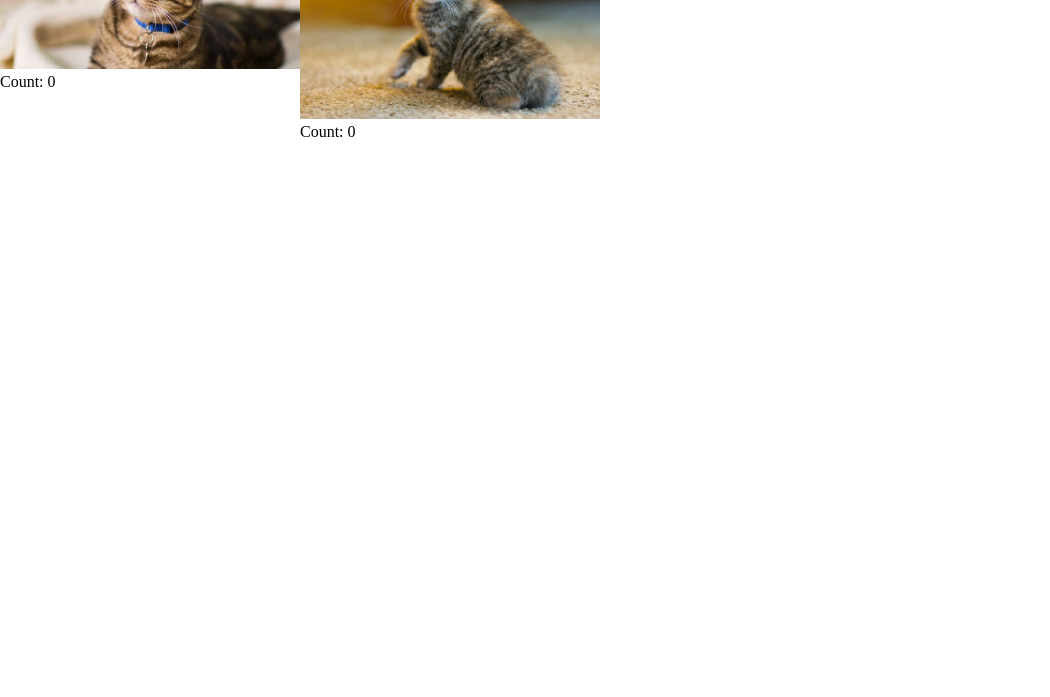
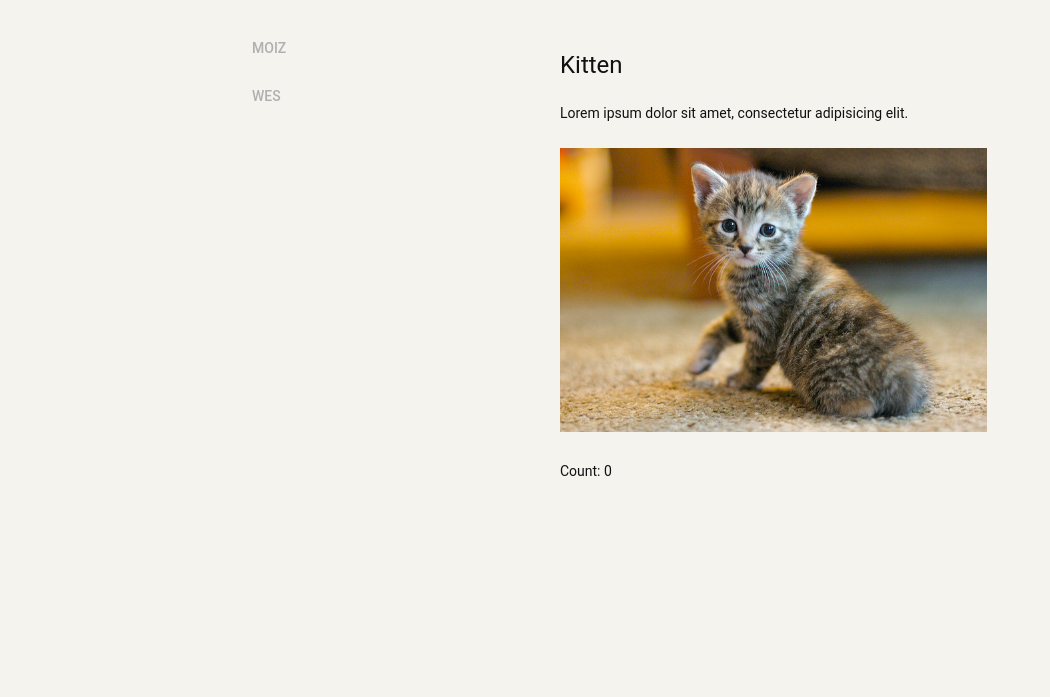
Before and after one commit to samadmoiz/cat-clicker, a plain HTML site: page index.html in a window 1280 px wide. Shown: the part 103-800 px from the top of the page, without its empty margins (0-1050 px from the left). Drawn offline with Linux system fonts and the light colour scheme.

Commit message:
Cat Final Requirement

```diff
--- a/index.html
+++ b/index.html
@@ -4,21 +4,7 @@
   <meta charset="utf-8">
   <meta http-equiv="X-UA-Compatible" content="IE=edge">
   <title>Cat clicker</title>
-  <style>
-    * {
-      margin: 0;
-      padding: 0;
-      position: relative;
-      box-sizing: border-box;
-    }
-
-    .cat {
-      float: left;
-    }
-    .cat__image {
-      width: 300px;
-    }
-  </style>
+  <link rel="stylesheet" href="styles/app.css">
 </head>
 <body>
  <!--  <figure>
@@ -31,7 +17,29 @@
      <h3></h3>
    </div>
  </div> -->
- <div class="cats"></div>
+  <div class="cats group">
+    <h2 class="cats__heading">Cats Click Counter</h2>
+    <div class="col-4">
+      <ul class="cats__list">
+<!--         <li class="cats__item">List 1</li>
+        <li class="cats__item">List 2</li>
+        <li class="cats__item cats__item--active">List 3</li>
+        <li class="cats__item">List 4</li>
+        <li class="cats__item">List 5</li>
+        <li class="cats__item">List 6</li>
+        <li class="cats__item">List 7</li>
+        <li class="cats__item">List 8</li>
+        <li class="cats__item">List 9</li>
+        <li class="cats__item">List 10</li> -->
+      </ul>
+    </div>
+    <div class="col-8">
+      <h3 class="cats__name">Kitten</h3>
+      <p class="cats__description">Lorem ipsum dolor sit amet, consectetur adipisicing elit.</p>
+      <img class="cats__image" src="images/cat1.jpg" alt="A Cute Cat">
+      <div class="cats__count">Count: 0</div>
+    </div>
+  </div>
   <script src="scripts/app.js"></script>
 </body>
 </html>
--- a/scripts/app.js
+++ b/scripts/app.js
@@ -9,29 +9,27 @@ const cats = [
   }
 ];
 
-const catsDiv = document.querySelector('.cats');
+const catList = document.querySelector('.cats__list');
+const catImage = document.querySelector('.cats__image');
+const catTitle = document.querySelector('.cats__name');
+const catCount = document.querySelector('.cats__count');
 
-function attachListener(catDom) {
+cats.forEach(function(cat, i) {
   let count = 0;
-  const imgBtn = catDom.querySelector('.cat__image');
-  imgBtn.addEventListener('click', function() {
+  const catItem = document.createElement('li');
+  catItem.classList.add('cats__item');
+  catItem.appendChild(document.createTextNode(cat.name));
+  catList.appendChild(catItem);
+
+  catItem.addEventListener('click', function(e) {
+    catList
+    .querySelectorAll('.cats__item')
+    .forEach(function(catItem) {
+      catItem.classList.remove('cats__item--active')
+    })
+    catItem.classList.add('cats__item--active');
     count += 1;
-    const countDiv = catDom.querySelector('.cat__count')
-    countDiv.textContent = `Count: ${count}`;
+    catImage.src = cat.src;
+    catCount.textContent = `Count: ${count}`;
   })
-}
-
-cats.forEach(function (cat, i) {
-  const catDiv = document.createElement('div');
-  catDiv.classList.add('cat');
-
-  const markup = `
-    <h3>${cat.name}</h3>
-    <img class="cat__image" src="${cat.src}" />
-    <div class="cat__count">Count: 0</div>
-  `;
-  catDiv.innerHTML = markup;
-  catsDiv.appendChild(catDiv);
-
-  attachListener(catDiv);
-})
+});
--- /dev/null
+++ b/styles/app.css
@@ -0,0 +1,87 @@
+* {
+  margin: 0;
+  padding: 0;
+  position: relative;
+  box-sizing: border-box;
+}
+body {
+  background: #f5f3ee;
+  font-family: Roboto, sans-serif;
+  color: #111;
+}
+img, video, object, canvas {
+  max-width: 100%;
+}
+.group:before,
+.group:after {
+  display: table;
+  content: "";
+}
+.group:after {
+  clear: both;
+  *zoom: 1;
+}
+.cats {
+  max-width: 800px;
+  margin: 0 auto;
+}
+[class|="col"] {
+  float: left;
+}
+.col-4 {
+  width: 33.3333333%;
+}
+.col-8 {
+  width: 66.6666667%;
+}
+.cats__heading {
+  font-size: 40px;
+  text-align: center;
+  font-weight: 400;
+  margin: 5% 10%;
+}
+.cats__list {
+  list-style-type: none;
+}
+.cats__item {
+  padding: 0 12px;
+  line-height: 48px;
+  height: 48px;
+  font-size: 14px;
+  text-transform: uppercase;
+  font-weight: 500;
+  background: #f5f3ee;
+  color: #b0b0b0;
+  cursor: pointer;
+  user-select: none;
+}
+.cats__item--active,
+.cats__item:active,
+.cats__item:focus {
+  color: #e44424;
+  background: #ecebe8;
+  text-shadow: -1px -1px 0 rgba(0, 0, 0, 0.1);
+  border-radius: 4px;
+  box-shadow: inset 1px 1px 2px 0px #e1e0dd;
+}
+.cats__item:hover {
+  background: #ecebe8;
+}
+.cats__name {
+  font-size: 24px;
+  font-weight: 400;
+}
+.cats__image {
+    max-width: 80%;
+}
+.cats__name,
+.cats__description,
+.cats__image,
+.cats__count {
+    margin: 5% 10% 0%;
+}
+
+.cats__description,
+.cats__count {
+  font-size: 14px;
+}
```
